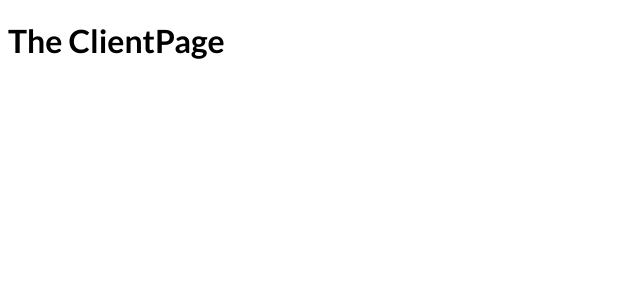
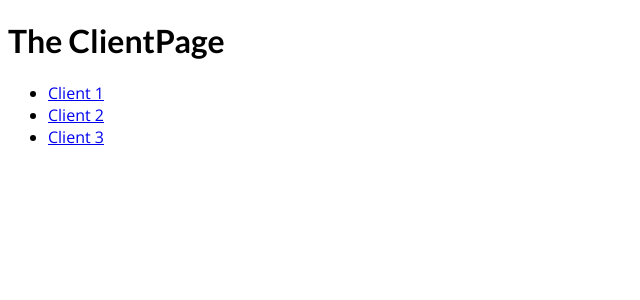
Before and after one commit to UEirt365/learn-nextjs-udemy, a Next.js app in the folder 03-page_and_file_base_routing/: page /clients in a window 1280 px wide. Shown: the top 300 px of the page, without its empty margins (0-640 px from the left). Built offline with nearby package versions, Linux system fonts and the light colour scheme.

Commit message:
03 - (63) Navigation to dynamic routes

```diff
--- a/03-page_and_file_base_routing/pages/clients/index.js
+++ b/03-page_and_file_base_routing/pages/clients/index.js
@@ -1,7 +1,23 @@
+import Link from "next/link";
+
 export default function ClientPage() {
+  const clients = [
+    { id: "1", name: "Client 1" },
+    { id: "2", name: "Client 2" },
+    { id: "3", name: "Client 3" },
+  ];
   return (
     <div>
       <h1>The ClientPage</h1>
+      <ul>
+        {clients.map((client) => {
+          return (
+            <li key={client.id}>
+              <Link href={`/clients/${client.id}`}>{client.name}</Link>
+            </li>
+          );
+        })}
+      </ul>
     </div>
   );
 }
```
